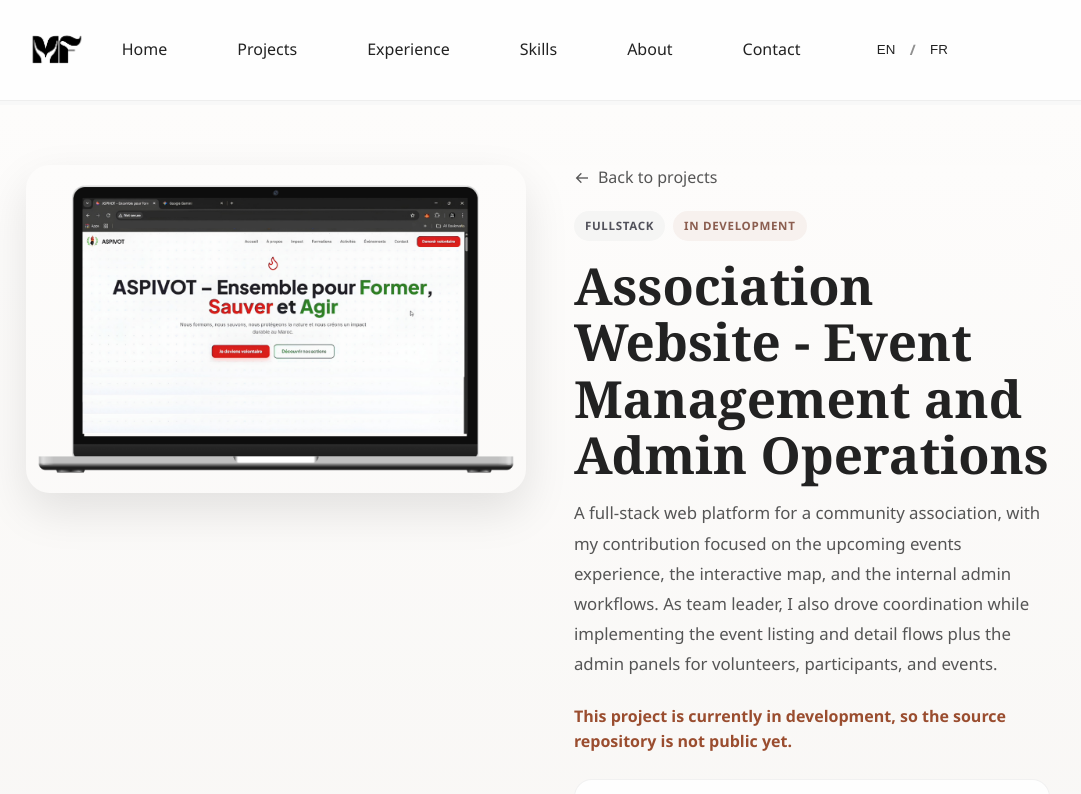
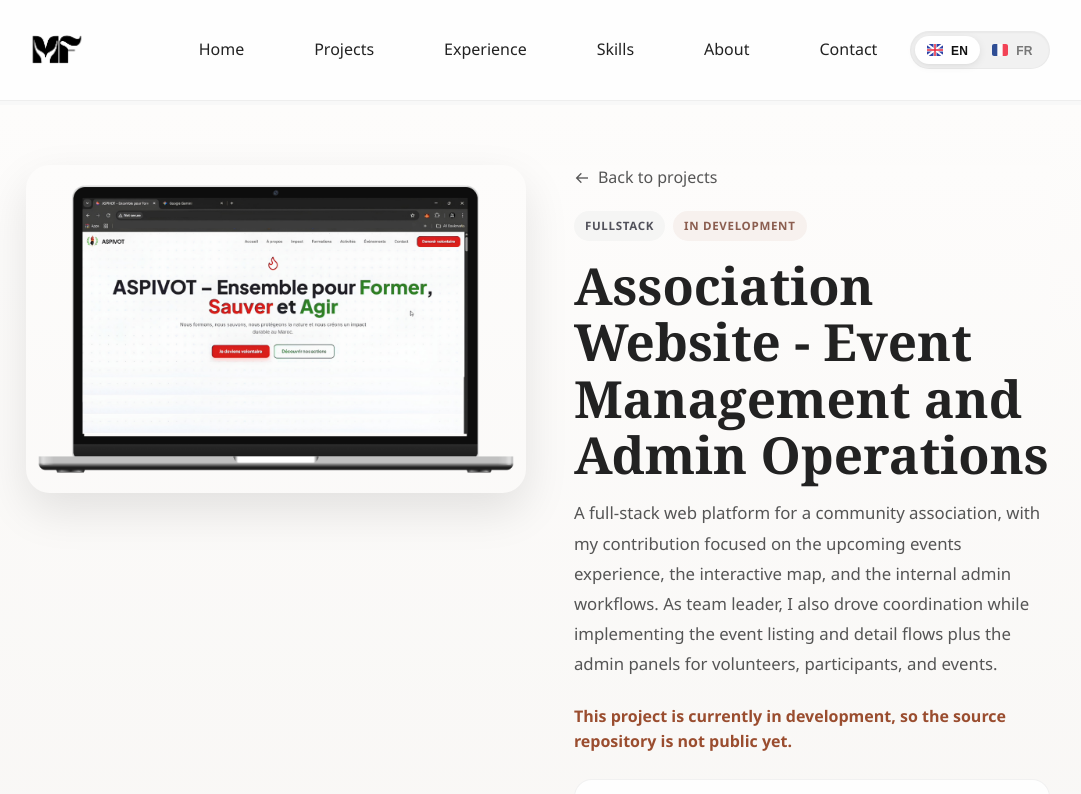
Before and after one commit to mohamedefk02/portfolio, a Next.js app: page /projects/association-website-event-management-and-admin-operations in a window 1280 px wide. Shown: the top 794 px of the page, without its empty margins (102-1183 px from the left). Built offline with nearby package versions, Linux system fonts and the light colour scheme.

Commit message:
Added the language toggle

```diff
--- a/app/globals.css
+++ b/app/globals.css
@@ -110,6 +110,12 @@ nav .nav-container {
   display: flex;
   justify-content: space-between;
   align-items: center;
+}
+
+.nav-actions {
+  display: flex;
+  align-items: center;
+  gap: 1rem;
 }
 
 nav .logo {
--- a/components/client-shell.tsx
+++ b/components/client-shell.tsx
@@ -62,9 +62,10 @@ export function ClientShell({ children }: { children: React.ReactNode }) {
             </a>
           </div>
 
+          <div className="nav-actions">
+            <LanguageSwitcher />
             <button
               className="nav-toggle"
-            type="button"
               aria-label="Toggle navigation"
               aria-expanded={menuOpen}
               aria-controls="site-nav-links"
@@ -72,6 +73,7 @@ export function ClientShell({ children }: { children: React.ReactNode }) {
             >
               <i className={menuOpen ? "bx bx-x" : "bx bx-menu"} />
             </button>
+          </div>
 
           <div className="nav-links" id="site-nav-links">
             <a href="/#home">{t("nav.home")}</a>
@@ -80,7 +82,6 @@ export function ClientShell({ children }: { children: React.ReactNode }) {
             <a href="/#skills">{t("nav.skills")}</a>
             <a href="/#about">{t("nav.about")}</a>
             <a href="/#contact">{t("nav.contact")}</a>
-            <LanguageSwitcher />
           </div>
         </div>
       </nav>
--- a/components/language-switcher.tsx
+++ b/components/language-switcher.tsx
@@ -1,53 +1,122 @@
 "use client";
 
 import { useTranslation } from "./i18n/language-context";
+
+const FlagEN = () => (
+  <svg width="16" height="12" viewBox="0 0 16 12" fill="none" xmlns="http://www.w3.org/2000/svg" className="flag-svg">
+    <rect width="16" height="12" rx="2" fill="#F0F0F0"/>
+    <path d="M0 2C0 0.89543 0.89543 0 2 0H14C15.1046 0 16 0.89543 16 2V10C16 11.1046 15.1046 12 14 12H2C0.89543 12 0 11.1046 0 10V2Z" fill="#2E42A5"/>
+    <path d="M16 12L0 0M0 12L16 0" stroke="white" strokeWidth="2"/>
+    <path d="M8 0V12M0 6H16" stroke="white" strokeWidth="3"/>
+    <path d="M8 0V12M0 6H16" stroke="#E6273E" strokeWidth="1.5"/>
+  </svg>
+);
+
+const FlagFR = () => (
+  <svg width="16" height="12" viewBox="0 0 16 12" fill="none" xmlns="http://www.w3.org/2000/svg" className="flag-svg">
+    <rect width="16" height="12" rx="2" fill="white"/>
+    <path d="M0 2C0 0.89543 0.89543 0 2 0H5.33333V12H2C0.89543 12 0 11.1046 0 10V2Z" fill="#00267F"/>
+    <path d="M10.6667 0H14C15.1046 0 16 0.89543 16 2V10C16 11.1046 15.1046 12 14 12H10.6667V0Z" fill="#F31830"/>
+  </svg>
+);
 
 export function LanguageSwitcher() {
   const { language, setLanguage } = useTranslation();
 
   return (
-    <div className="language-switcher">
+    <div className="language-switcher-wrapper">
+      <div className="switcher-pill">
         <button
           onClick={() => setLanguage("en")}
-        className={language === "en" ? "active" : ""}
-        aria-label="Switch to English"
+          className={`lang-option ${language === "en" ? "active" : ""}`}
+          aria-label="English"
         >
-        EN
+          <FlagEN />
+          <span>EN</span>
         </button>
-      <span className="separator">/</span>
         <button
           onClick={() => setLanguage("fr")}
-        className={language === "fr" ? "active" : ""}
-        aria-label="Passer en Français"
+          className={`lang-option ${language === "fr" ? "active" : ""}`}
+          aria-label="Français"
         >
-        FR
+          <FlagFR />
+          <span>FR</span>
         </button>
+        <div className={`slider ${language}`} />
+      </div>
 
       <style jsx>{`
-        .language-switcher {
+        .language-switcher-wrapper {
           display: flex;
           align-items: center;
-          gap: 0.5rem;
-          font-weight: 600;
-          font-size: 0.9rem;
+          justify-content: center;
         }
-        button {
+        .switcher-pill {
+          position: relative;
+          display: flex;
+          background: #f1f1f1;
+          padding: 4px;
+          border-radius: 100px;
+          border: 1px solid rgba(0, 0, 0, 0.03);
+          box-shadow: inset 0 1px 2px rgba(0, 0, 0, 0.04);
+          width: 140px;
+          height: 38px;
+        }
+        .lang-option {
+          position: relative;
+          z-index: 2;
+          flex: 1;
+          display: flex;
+          align-items: center;
+          justify-content: center;
+          gap: 8px;
+          border: none;
           background: none;
-          border: none;
           cursor: pointer;
-          color: var(--text-color-light);
-          padding: 0.2rem 0.4rem;
-          transition: color 0.3s;
+          font-size: 0.75rem;
+          font-weight: 700;
+          color: #777;
+          transition: color 0.3s ease;
+          letter-spacing: 0.02em;
         }
-        button.active {
-          color: var(--first-color);
+        .lang-option span {
+          margin-top: 1px;
         }
-        button:hover:not(.active) {
-          color: var(--title-color);
+        .lang-option.active {
+          color: #111;
         }
-        .separator {
-          color: var(--text-color-light);
-          opacity: 0.5;
+        .lang-option:hover:not(.active) {
+          color: #444;
+        }
+        .slider {
+          position: absolute;
+          top: 4px;
+          bottom: 4px;
+          width: calc(50% - 4px);
+          background: #ffffff;
+          border-radius: 100px;
+          box-shadow: 0 2px 8px rgba(0, 0, 0, 0.08), 0 1px 2px rgba(0, 0, 0, 0.02);
+          transition: transform 0.4s cubic-bezier(0.2, 0.8, 0.2, 1);
+          z-index: 1;
+        }
+        .slider.en {
+          transform: translateX(0);
+        }
+        .slider.fr {
+          transform: translateX(100%);
+        }
+        .flag-svg {
+          opacity: 0.8;
+          transition: opacity 0.3s ease;
+        }
+        .lang-option.active .flag-svg {
+          opacity: 1;
+        }
+
+        @media (max-width: 768px) {
+          .switcher-pill {
+            margin: 0 auto;
+          }
         }
       `}</style>
     </div>
```
Lines whose indentation alone changed are shown as unchanged.
